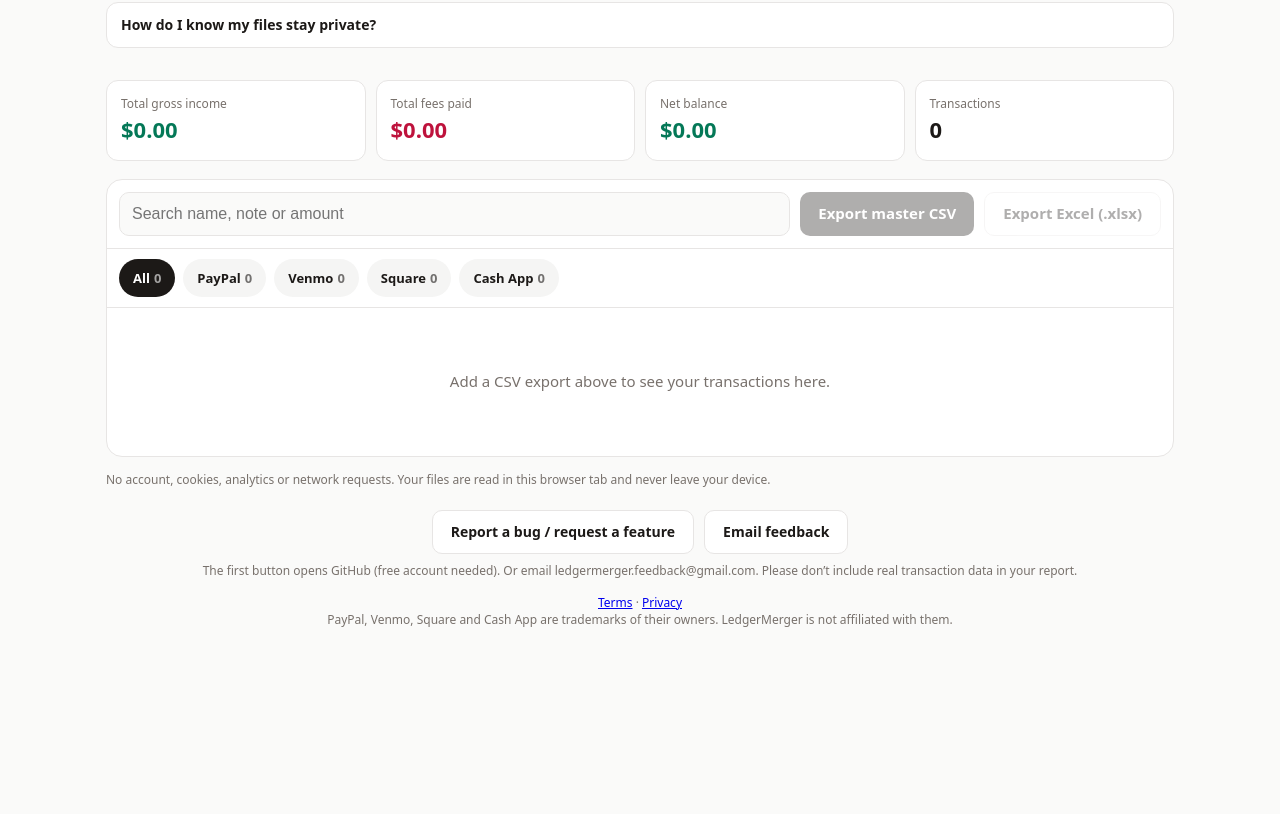
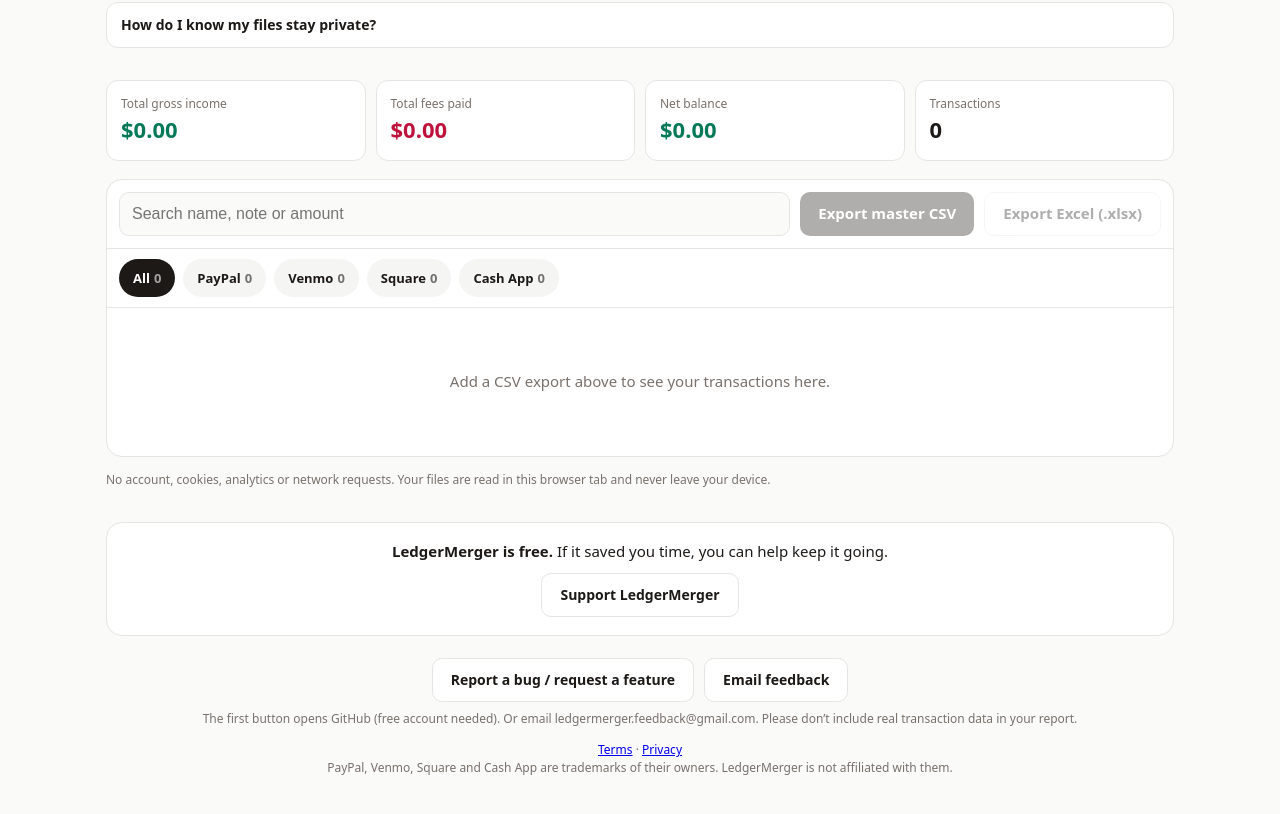
Before and after one commit to 7v72bc5c4y-lang/LedgerMerger, a plain HTML site: page index.html in a window 1280 px wide. Shown: the part 382-1196 px from the top of the page. Before the commit the page ends 1082 px from the top, so only its background shows below. Drawn offline with Linux system fonts and the light colour scheme.

Commit message:
Add files via upload

```diff
--- a/index.html
+++ b/index.html
@@ -498,7 +498,7 @@ var u=['ledgermerger.feedback','gmail.com'].join('@'),mail=$('mail');
 mail.href='mailto:'+u+'?subject='+encodeURIComponent('LedgerMerger feedback')+'&body='+encodeURIComponent("What happened, or what would you like to see?\n\n\nPlatform (PayPal, Venmo, Square or Cash App):\n\nBrowser and device:\n\nPlease don't paste real transaction data, names or account details.\n");
 $('addr').textContent=u;
 // Paste your donation page address between the quotes (Ko-fi, Buy Me a Coffee, GitHub Sponsors...). While it is empty, the support note stays hidden.
-var DONATE='';
+var DONATE='https://ko-fi.com/ledgermerger';
 if(DONATE){$('donate').href=DONATE;$('support').hidden=false}
 render();
 })();
```
